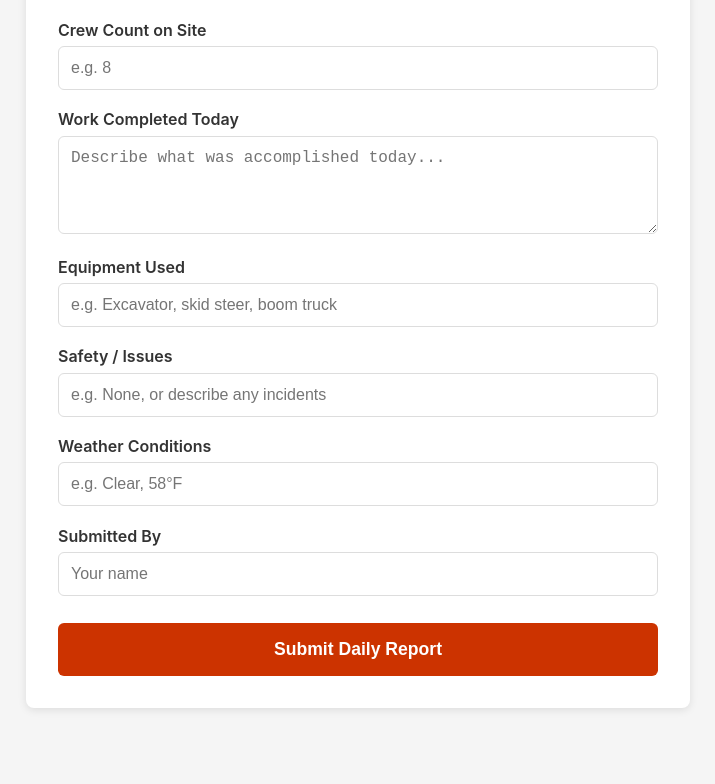
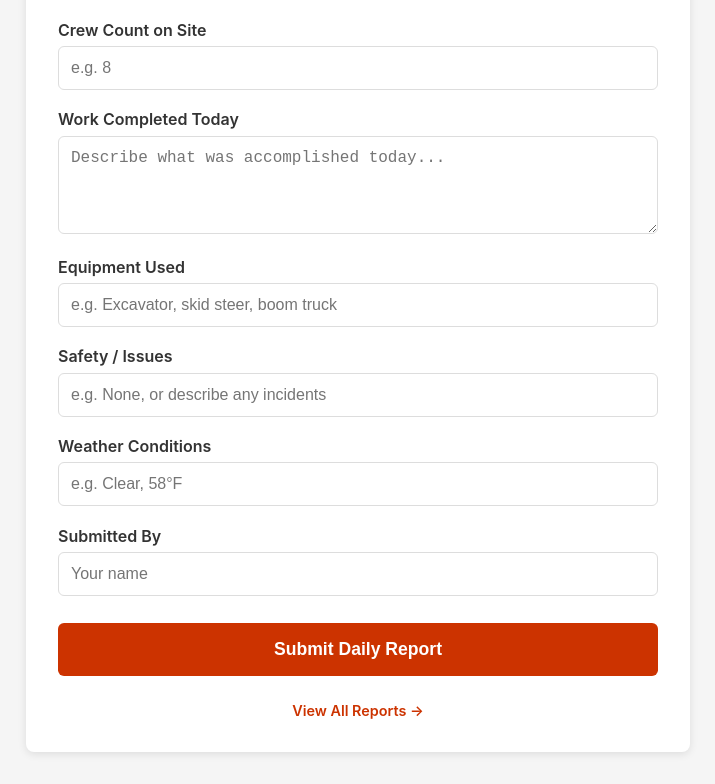
Before and after one commit to tylernordhus/ironclad-reports, a Next.js app: page / in a window 1280 px wide. Shown: the part 346-1130 px from the top of the page, without its empty margins (282-997 px from the left). Before the commit the page ends 1086 px from the top, so only its background shows below. Built offline with nearby package versions, Linux system fonts and the light colour scheme.

Commit message:
Add link to view all reports
Added a link to view all reports below the submit button.

```diff
--- a/app/page.js
+++ b/app/page.js
@@ -88,6 +88,18 @@ export default function Home() {
             Submit Daily Report
           </button>
         </form>
+
+        <div style={{ textAlign: 'center', marginTop: '1.5rem' }}>
+          <a href="/reports" style={{
+            color: '#cc3300',
+            textDecoration: 'none',
+            fontSize: '.9rem',
+            fontWeight: '600'
+          }}>
+            View All Reports →
+          </a>
+        </div>
+
       </div>
     </main>
   )
```
